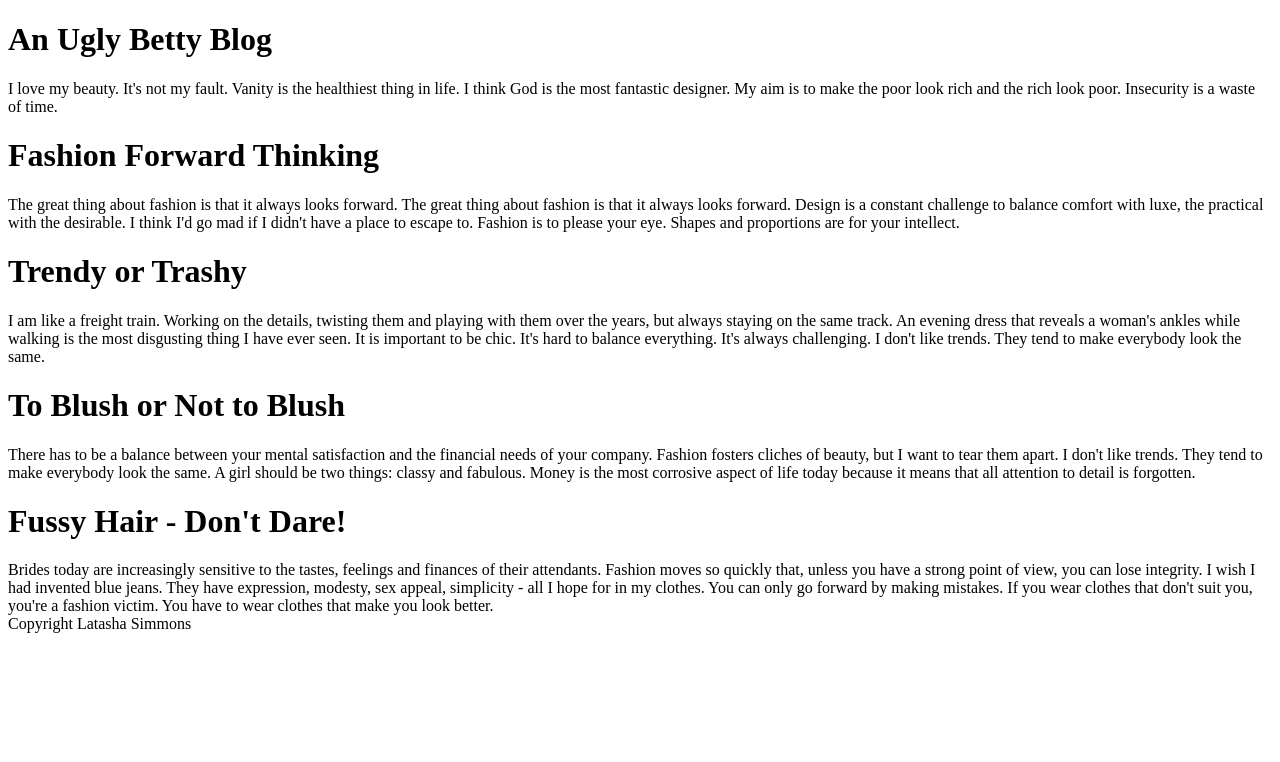
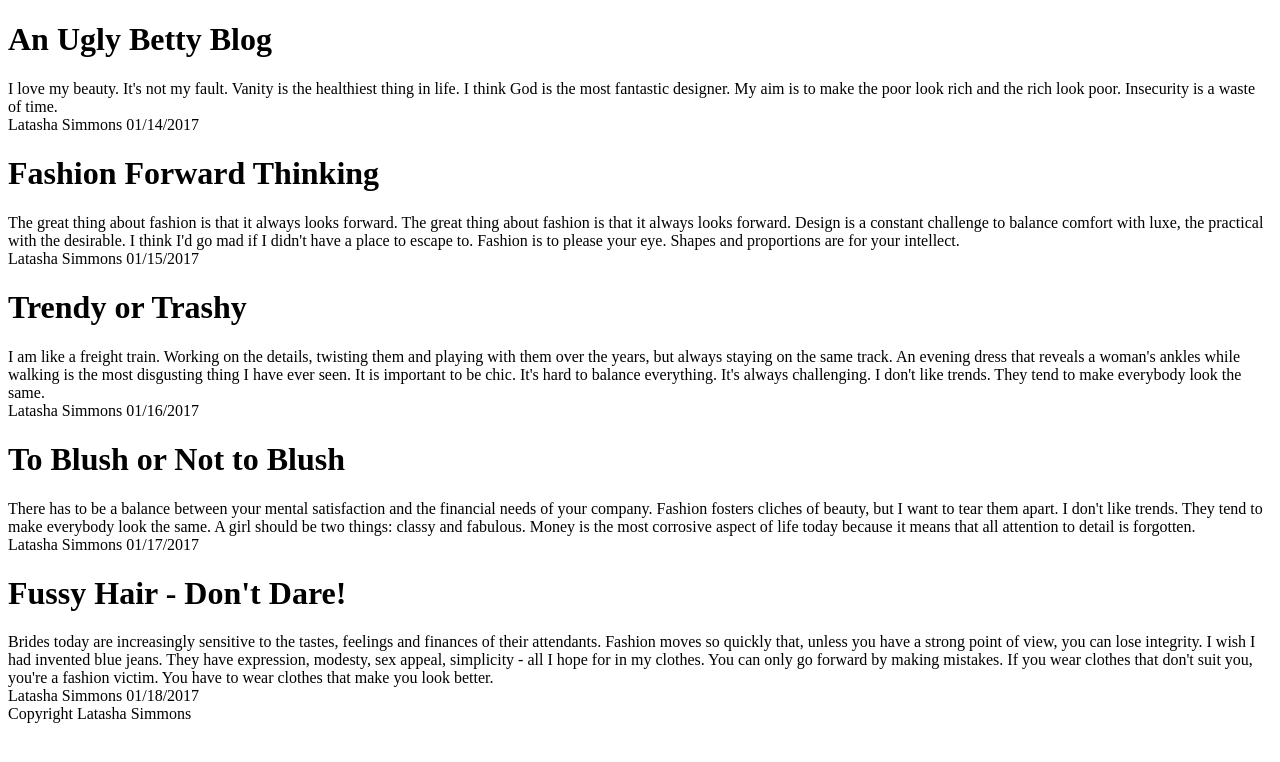
Before and after one commit to lsimmons1832/blog, a plain HTML site: page index.html in a window 1280 px wide. Drawn offline with Linux system fonts and the light colour scheme.

Commit message:
added footer to each article

```diff
--- a/index.html
+++ b/index.html
@@ -7,21 +7,27 @@
 <body>
 	<h1>An Ugly Betty Blog</h1>
 		<article>I love my beauty. It's not my fault. Vanity is the healthiest thing in life. I think God is the most fantastic designer. My aim is to make the poor look rich and the rich look poor. Insecurity is a waste of time.
+		<footer>Latasha Simmons 01/14/2017</footer>
 		</article>
 	<h1>Fashion Forward Thinking</h1>
 		<article>
 			The great thing about fashion is that it always looks forward. The great thing about fashion is that it always looks forward. Design is a constant challenge to balance comfort with luxe, the practical with the desirable. I think I'd go mad if I didn't have a place to escape to. Fashion is to please your eye. Shapes and proportions are for your intellect.
-</article>
+			<footer>Latasha Simmons 01/15/2017</footer>
+		</article>
 	<h1>Trendy or Trashy</h1>
 		<article>
 		I am like a freight train. Working on the details, twisting them and playing with them over the years, but always staying on the same track. An evening dress that reveals a woman's ankles while walking is the most disgusting thing I have ever seen. It is important to be chic. It's hard to balance everything. It's always challenging. I don't like trends. They tend to make everybody look the same.
+		<footer>Latasha Simmons 01/16/2017</footer>
 		</article>
 	<h1>To Blush or Not to Blush</h1>
 		<article>
-		There has to be a balance between your mental satisfaction and the financial needs of your company. Fashion fosters cliches of beauty, but I want to tear them apart. I don't like trends. They tend to make everybody look the same. A girl should be two things: classy and fabulous. Money is the most corrosive aspect of life today because it means that all attention to detail is forgotten.</article>
+		There has to be a balance between your mental satisfaction and the financial needs of your company. Fashion fosters cliches of beauty, but I want to tear them apart. I don't like trends. They tend to make everybody look the same. A girl should be two things: classy and fabulous. Money is the most corrosive aspect of life today because it means that all attention to detail is forgotten.
+		<footer>Latasha Simmons 01/17/2017</footer>
+		</article>
 	<h1>Fussy Hair - Don't Dare!</h1>
 		<article>
 		Brides today are increasingly sensitive to the tastes, feelings and finances of their attendants. Fashion moves so quickly that, unless you have a strong point of view, you can lose integrity. I wish I had invented blue jeans. They have expression, modesty, sex appeal, simplicity - all I hope for in my clothes. You can only go forward by making mistakes. If you wear clothes that don't suit you, you're a fashion victim. You have to wear clothes that make you look better.
+		<footer>Latasha Simmons 01/18/2017</footer>
 		</article>
 
 
```
